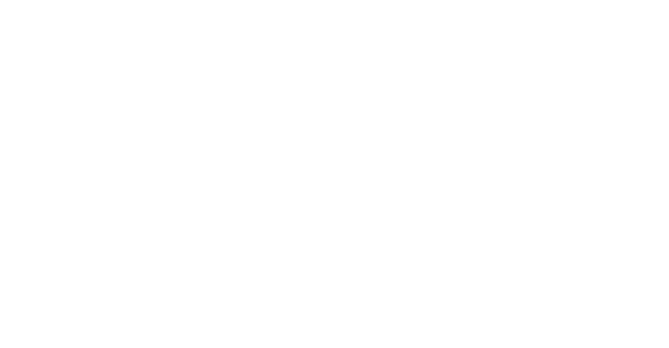
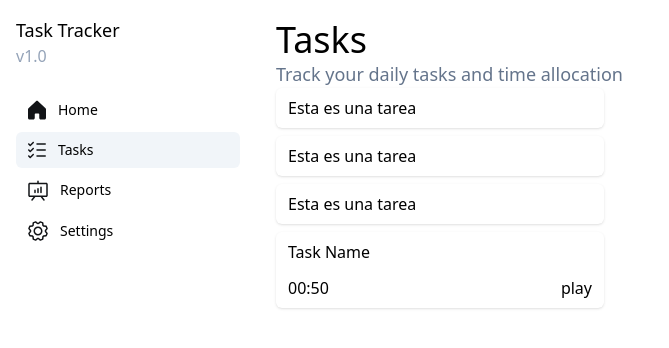
Before and after one commit to ivanFlor3s/task-tracker, an Angular app: page /tasks in a window 1280 px wide. Before the commit this address led to /. Shown: the top 348 px of the page, without its empty margins (0-669 px from the left). Built offline with nearby package versions, Linux system fonts and the light colour scheme.

Commit message:
add task card + task page + task route

```diff
--- a/src/app/app.routes.ts
+++ b/src/app/app.routes.ts
@@ -12,6 +12,13 @@
         loadComponent: () =>
           import('./features/dashboard/pages/dashboard-page/dashboard-page.component').then(
             (m) => m.DashboardPageComponent,
+          ),
+      },
+      {
+        path: 'tasks',
+        loadComponent: () =>
+          import('./features/tasks/pages/tasks-page/tasks-page.component').then(
+            (m) => m.TasksPageComponent,
           ),
       },
     ],
--- /dev/null
+++ b/src/app/features/tasks/components/item-task-card/item-task-card.component.html
@@ -0,0 +1,7 @@
+<div class="bg-natural-50 rounded-md shadow px-3 py-2 flex flex-col">
+  <h3 class="">{{ label() }}</h3>
+  <div class="flex justify-between mt-3">
+    <app-timer [seconds]="seconds()"></app-timer>
+    <button>play</button>
+  </div>
+</div>
--- /dev/null
+++ b/src/app/features/tasks/components/item-task-card/item-task-card.component.ts
@@ -0,0 +1,28 @@
+import { ChangeDetectionStrategy, Component, input, signal } from '@angular/core';
+import { TimerComponent } from '../../../../shared/components/timer/timer.component';
+import { interval } from 'rxjs';
+import { takeUntilDestroyed } from '@angular/core/rxjs-interop';
+
+@Component({
+  selector: 'app-item-task-card',
+  imports: [TimerComponent],
+  templateUrl: './item-task-card.component.html',
+  styleUrl: './item-task-card.component.css',
+  changeDetection: ChangeDetectionStrategy.OnPush,
+})
+export class ItemTaskCardComponent {
+  label = input<string>('Task Name');
+  seconds = signal(0);
+
+  constructor() {
+    this.startTimer();
+  }
+
+  startTimer() {
+    interval(100)
+      .pipe(takeUntilDestroyed())
+      .subscribe(() => {
+        this.seconds.update((s) => s + 1);
+      });
+  }
+}
--- /dev/null
+++ b/src/app/features/tasks/pages/tasks-page/tasks-page.component.html
@@ -0,0 +1,11 @@
+<div class="p-5">
+  <h1 class="text-4xl">Tasks</h1>
+  <h2 class="text-slate-500 text-lg">Track your daily tasks and time allocation</h2>
+
+  <div class="flex flex-col gap-y-2 w-1/3">
+    <div class="bg-natural-50 rounded-md shadow px-3 py-2">Esta es una tarea</div>
+    <div class="bg-natural-50 rounded-md shadow px-3 py-2">Esta es una tarea</div>
+    <div class="bg-natural-50 rounded-md shadow px-3 py-2">Esta es una tarea</div>
+    <app-item-task-card></app-item-task-card>
+  </div>
+</div>
--- a/src/app/layouts/app-layout/app-layout.component.html
+++ b/src/app/layouts/app-layout/app-layout.component.html
@@ -5,7 +5,7 @@
   </aside>
 
   <!-- Contenido -->
-  <main class="bg-gray-50 dark:bg-gray-800 overflow-auto">
+  <main class="dark:bg-gray-800 overflow-auto">
     <router-outlet></router-outlet>
   </main>
 </div>
```
Also changed, not shown: src/app/features/tasks/pages/tasks-page/tasks-page.component.ts (added, +10 -0 lines), src/app/features/tasks/components/item-task-card/item-task-card.component.css (added), src/app/features/tasks/pages/tasks-page/tasks-page.component.css (added), 2 other files (tests, documents, lock files or other folders).
